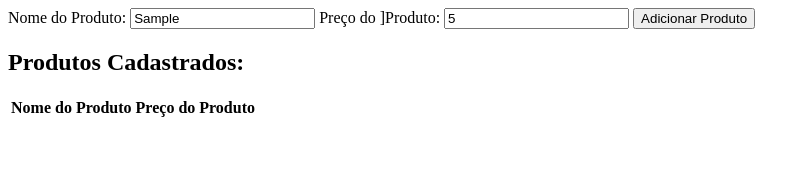
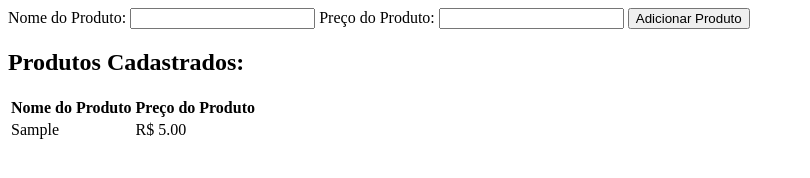
Before and after one commit to Viniciusescola/Livraria, a plain HTML site: page cadatrolivro.html in a window 1280 px wide. Both pictures are taken after typing "Sample", "5" into the empty fields and a click on the button "Adicionar Produto". Shown: the whole page, without its empty margins (0-810 px from the left). Drawn offline with Linux system fonts and the light colour scheme.

Commit message:
cadatrolivro.html

```diff
--- a/cadatrolivro.html
+++ b/cadatrolivro.html
@@ -12,7 +12,7 @@
     <label for="productName">Nome do Produto:</label>
     <input type="text" id="productName" required>
 
-    <label for="productPrice">Preço do ]Produto:</label>
+    <label for="productPrice">Preço do Produto:</label>
     <input type="number" id="productPrice" required>
 
     <button type="button" onclick="addProduct()">Adicionar Produto</button>
@@ -29,5 +29,26 @@
     <tbody id="productList"></tbody>
 </table>
 
+<script>
+    function addProduct(){
+        const productName = document.getElementById("productName").value;
+        const productPrice = document.getElementById("productPrice").value;
+
+        if (productName && productPrice){
+            const productList = document.getElementById("productList");
+            const newRow = productList.insertRow();
+
+            const cell1 = newRow.insertCell(0);
+            cell1.innerHTML = productName;
+
+            const cell2 = newRow.insertCell(1);
+            cell2.innerHTML = `R$ ${parseFloat(productPrice).toFixed(2)}`;
+
+            document.getElementById("productName").value = "";
+            document.getElementById("productPrice").value = "";
+        }
+    }
+</script>
+
 </body>
 </html>
```
